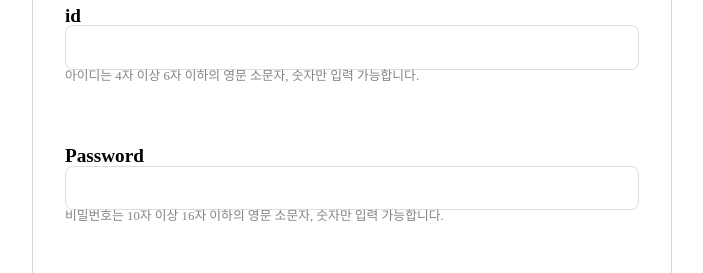
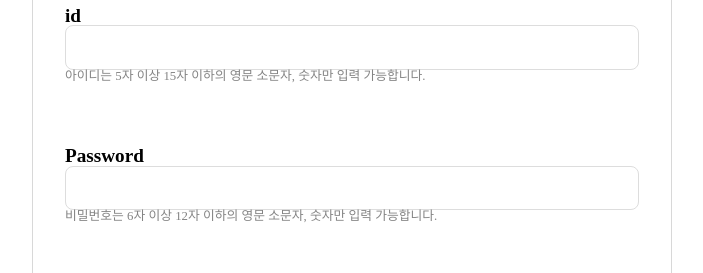
Before and after one commit to HyeonE0103/escapediary-FE, a React (Create React App) app: page /join-membership in a window 1280 px wide. Shown: the part 195-468 px from the top of the page, without its empty margins (288-991 px from the left). Built offline with nearby package versions, Linux system fonts and the light colour scheme.

Commit message:
style: 벨리데이션 메시지 수정

```diff
--- a/src/pages/JoinMembership.jsx
+++ b/src/pages/JoinMembership.jsx
@@ -21,7 +21,7 @@ const JoinMembership = () => {
       );
     } else if (!/^[a-z0-9+]{6,12}$/.test(join.password)) {
       alert(
-        "비밀번호는 10자 이상 16자 이하의 영문 소문자, 숫자만 입력 가능합니다."
+        "비밀번호는 6자 이상 12자 이하의 영문 소문자, 숫자만 입력 가능합니다."
       );
     } else if (join.password.trim() !== join.confirm.trim()) {
       alert("비밀번호를 다시 확인해주세요.");
@@ -58,7 +58,7 @@ const JoinMembership = () => {
               onChange={onChangeHandler}
             />
             <p>
-              아이디는 4자 이상 6자 이하의 영문 소문자, 숫자만 입력 가능합니다.
+              아이디는 5자 이상 15자 이하의 영문 소문자, 숫자만 입력 가능합니다.
             </p>
           </div>
           <div>
@@ -71,8 +71,7 @@ const JoinMembership = () => {
               onChange={onChangeHandler}
             />
             <p>
-              비밀번호는 10자 이상 16자 이하의 영문 소문자, 숫자만 입력
-              가능합니다.
+              비밀번호는 6자 이상 12자 이하의 영문 소문자, 숫자만 입력 가능합니다.
             </p>
           </div>
           <div>
```
